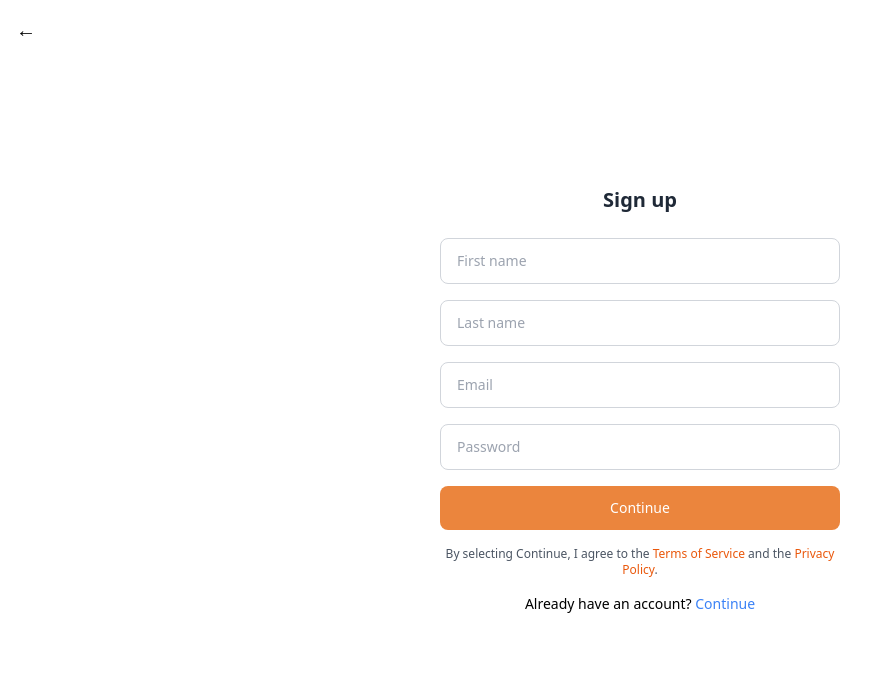
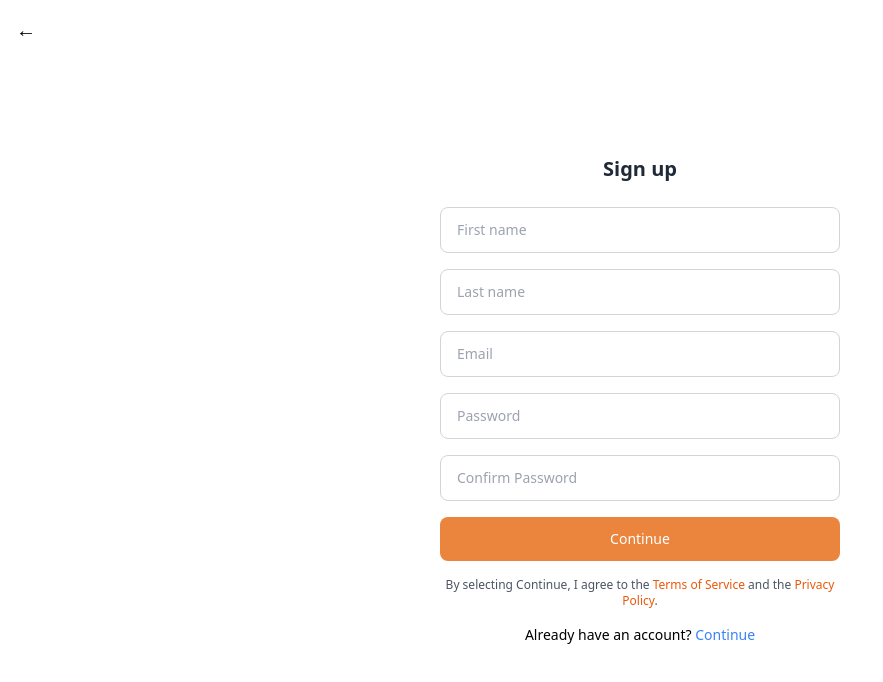
Before and after one commit to SaltySharky/FirstRep, a React (Vite) app in the folder frontend/: page /signup in a window 1280 px wide. Shown: the top 682 px of the page, without its empty margins (0-883 px from the left). Built offline with nearby package versions, Linux system fonts and the light colour scheme; no server answers.

Commit message:
auth test modification and re-add confirm password

```diff
--- a/frontend/src/components/auth/SignUp.tsx
+++ b/frontend/src/components/auth/SignUp.tsx
@@ -18,7 +18,10 @@ const SignUp = () => {
         e.preventDefault();
         if (!isRegistering) {
             setIsRegistering(true);
-            await doCreateUserWithEmailAndPassword(email, password);
+            if (password == confirmPassword) {
+                await doCreateUserWithEmailAndPassword(email, password);
+            }
+
         }
     };
 
@@ -77,6 +80,19 @@ const SignUp = () => {
                             />
                         </div>
 
+                        <div>
+                            <input
+                                type="password"
+                                placeholder="Confirm Password"
+                                autoComplete="new-password"
+                                required
+                                disabled={isRegistering}
+                                value={confirmPassword}
+                                onChange={(e) => setConfirmPassword(e.target.value)}
+                                className="w-full px-4 py-3 text-sm border border-gray-300 rounded-lg focus:outline-none focus:border-blue-500"
+                            />
+                        </div>
+
                         {errorMessage && (
                             <span className="text-xs text-red-500">{errorMessage}</span>
                         )}
```
Also changed, not shown: 1 other file (tests, documents, lock files or other folders).
